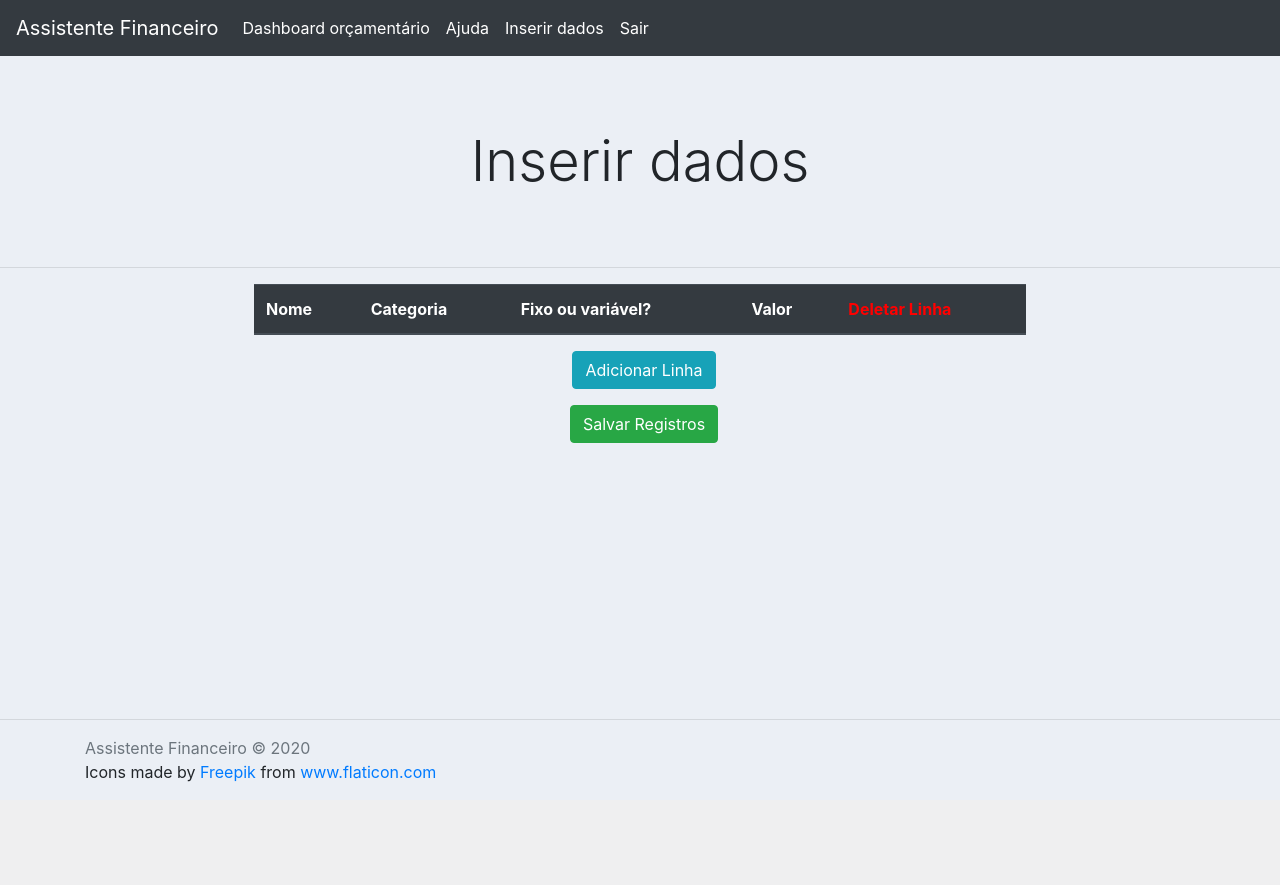
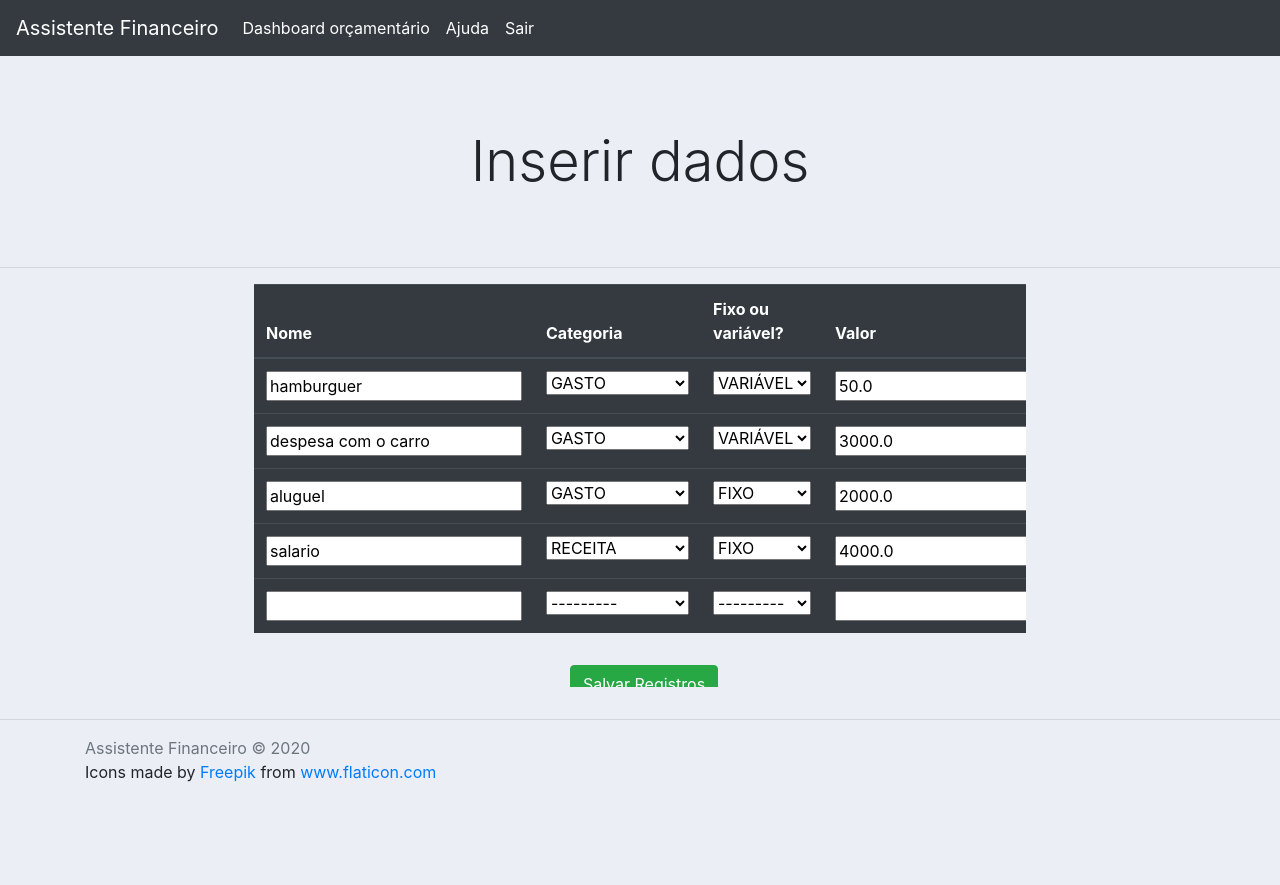
Before and after one commit to lobaostibich/FinancialAssistant, a Django app: page /budget/add_record/1/ in a window 1280 px wide. Before the commit the page ends 782 px from the top, so only its background shows below. Run offline with Django 3.2, Linux system fonts and the light colour scheme; a user stored in the database is signed in; data comes from the database, SQL or seed files in the repository; both versions use the stored data as it was after the commit; lists and menus that the app fills with data are empty; some libraries are stand-ins or nearby versions.

Commit message:
commiting the function of data insertion on the table named fixedValues

```diff
--- a/first_app/models.py
+++ b/first_app/models.py
@@ -40,7 +40,6 @@ class BudgetControl(models.Model):
         null=True
     )
     value = models.FloatField(
-        #default=0.0,
         null=True
     )
     month = models.CharField(
@@ -84,14 +83,12 @@ class FixedValues(models.Model):
         null=True
     )
     value = models.FloatField(
-        #default=0.0,
         null=True
     )
     fixed = models.CharField(
         max_length=12,
         choices=fixed_choices,
-        null=True,
-        default=fixed_choices[0][0]
+        null=True
     )
     date_created = models.DateTimeField(
         auto_now_add=True,
--- a/first_app/templates/first_app/add_records.html
+++ b/first_app/templates/first_app/add_records.html
@@ -17,6 +17,7 @@
     <div class="col">
         <form method="POST" action="">
             {% csrf_token %}
+            {{ formset.management_form }}
 
             <div class="col-md">
                 <div class="table-responsive">
@@ -27,20 +28,30 @@
                                 <th scope="col">Categoria</th>
                                 <th scope="col">Fixo ou variável?</th>
                                 <th scope="col">Valor</th>
-                                <th style="color:red" scope="col">Deletar Linha</th>
+                                <th style="color:red; text-align: center;" scope="col">Deletar Linha</th>
                             </tr>
                         </thead>
                         <tbody>
-                            {% for register in registers %}
-                                <p style="display:none;">
-                                    {{register.user}}
-                                </p>
+                            {% for form in formset %}
                                 <tr>
-                                    <td>{{register.name}}</td>
-                                    <td>{{register.category}}</td>
-                                    <td>{{register.fixed}}</td>
-                                    <td>{{register.value}}</td>
-                                    <td><button class="delete-row" onclick="deleteRow(this)"><img id="trash" src="{% static 'images/delete.png' %}" width="24" height="24"></button></td>
+                                    <td style="display:none;">
+                                        {{form.id}}
+                                    </td>
+                                    <td>
+                                        {{form.name}}
+                                    </td>
+                                    <td>
+                                        {{form.category}}
+                                    </td>
+                                    <td>
+                                        {{form.fixed}}
+                                    </td>
+                                    <td>
+                                        {{form.value}}
+                                    </td>
+                                    <td style="text-align: center;">
+                                        {{form.DELETE}}
+                                    </td>
                                 </tr>
                             {% endfor %}
                         </tbody>
@@ -49,16 +60,17 @@
             </div>
             <div class="d-flex justify-content-center links">
                 <a class="ml-2">
-                    <button type="button" class="btn btn-info" onclick="addRow()">
-                        Adicionar Linha
-                    </button>
-                </a>
-            </div>
-            <div class="d-flex justify-content-center links">
-                <a href="" class="ml-2">
                     <div class="d-flex justify-content-center mt-3 login_container">
                         <input class="btn btn-success" type="submit" value="Salvar Registros">
                     </div>
+                </a>
+            </div>
+            <br>
+            <div class="d-flex justify-content-center links">
+                <a href="{% url 'budget' %}" class="ml-2">
+                    <button type="button" class="btn btn-info">
+                        Visualizar Dashboard
+                    </button>
                 </a>
             </div>
             <br>
@@ -66,6 +78,6 @@
     </div>
 </div>
 
-<script src="{% static '/js/add_delete_row.js' %}"></script>
+<!-- <script src="{% static '/js/add_delete_row.js' %}"></script> -->
 
 {% endblock %}
--- a/first_app/templates/first_app/budget_control.html
+++ b/first_app/templates/first_app/budget_control.html
@@ -68,7 +68,7 @@
             </h5>
             <hr>
             <div class="table-responsive">
-                <a class="btn btn-primary btn-hover btn-block" href="{% url 'add' %}">
+                <a class="btn btn-primary btn-hover btn-block" href="">
                     Add records
                 </a>
                 <table class="table table-dark">
--- a/first_app/templates/first_app/navbar.html
+++ b/first_app/templates/first_app/navbar.html
@@ -22,11 +22,6 @@
                 </a>
             </li>
             <li class="nav-item active">
-                <a class="nav-link" href="{% url 'add' %}">
-                    Inserir dados
-                </a>
-            </li>
-            <li class="nav-item active">
                 <a class="nav-link" href="{% url 'logout' %}">
                     Sair
                 </a>
--- a/first_app/urls.py
+++ b/first_app/urls.py
@@ -4,7 +4,7 @@ from . import views
 
 urlpatterns = [
     path("dashboard/", views.budget_control, name="budget"),
-    path("add_record/<str:pk>/", views.add_record, name="add"),
+    path("add_record/<user_id>/", views.add_record, name="add"),
     path("update_record/<str:pk>/", views.update_record, name="update"),
     path("delete_record/<str:pk>/", views.delete_record, name="delete"),
     path("help/", views.help_view, name="help")
--- a/first_app/views.py
+++ b/first_app/views.py
@@ -8,13 +8,17 @@ from django.db.models import Sum
 
 from first_app.models import BudgetControl, FixedValues
 from users.forms import BudgetControlForm, FixedValuesForm
+from django.forms import inlineformset_factory
 from users.decorators import unauthenticated_user
 
 
 @unauthenticated_user
 def help_view(request):
+    user_id = request.user.id
+
     context = {
-        'username':request.user.username.capitalize()
+        'username':request.user.username.capitalize(),
+        'id': user_id
     }
     return render(request, 'first_app/help.html', context)
 
@@ -85,56 +89,32 @@ def budget_control(request):
     })
 
 @unauthenticated_user
-def add_record(request, pk):
-    '''
+def add_record(request, user_id):
+    user = User.objects.get(pk=user_id)
+
     AddRecordFormSet = inlineformset_factory(User,
-                                             BudgetControl,
-                                             extra=10,
+                                             FixedValues,
+                                             extra=1,
+                                             can_delete=True,
                                              fields=('name',
                                                      'category',
                                                      'value',
-                                                     'month'))
-    '''
-    record = User.objects.get(id=pk)
-    form = FixedValuesForm(instance=record)
+                                                     'fixed'))
 
     if request.method == "POST":
-        form = FixedValuesForm(request.POST, instance=record)
-        if form.is_valid():
-            form.save()
-            return redirect('budget')
+        formset = AddRecordFormSet(request.POST, instance=user)
+        if formset.is_valid():
+            formset.save()
+            return redirect('add', user_id=user.id)
+        else:
+            #parte para imprimir no terminal se houver algum erro na validação do formset
+            print(formset.errors)
 
-    context = {'form':form,'record':record}
+    formset = AddRecordFormSet(instance=user)
+
+    context = {'formset': formset}
 
     return render(request, 'first_app/add_records.html', context)
-
-    # tem que ver o video 11 do you tube para tentar passar o id na chamada da url do add na navbar
-
-    #para trazer os registros do banco de dados apenas
-    '''
-    #gets record from the database
-    fixed_registers = FixedValues.objects.filter(user=request.user)
-
-    return render(request, 'first_app/add_records.html', {
-        'registers' : fixed_registers
-    })
-    '''
-    #para abrir um campo de inserção apenas
-    '''
-    record = FixedValues(user=request.user)
-    #formset = AddRecordFormSet(instance=record)
-    forms = FixedValuesForm(instance=record)
-    if request.method == "POST":
-        forms = FixedValuesForm(request.POST, instance=record)
-        #formset = AddRecordFormSet(request.POST, instance=record)
-        if forms.is_valid():
-            forms.save()
-            return redirect('budget')
-
-    context = {'forms':forms}
-
-    return render(request, 'first_app/add_records.html', context)
-    '''
 
 #O update agora tem que ser feito em uma janela diferente
 @unauthenticated_user
--- a/static/js/add_delete_row.js
+++ b/static/js/add_delete_row.js
@@ -10,15 +10,17 @@ function addRow() {
 
     var newRow = table.insertRow(table.rows.length);
 
-    var cel1 = newRow.insertCell(0);
+    var cel1 = newRow.insertCell(0).style.display="none";
     var cel2 = newRow.insertCell(1);
     var cel3 = newRow.insertCell(2);
     var cel4 = newRow.insertCell(3);
     var cel5 = newRow.insertCell(4);
+    var cel6 = newRow.insertCell(5);
 
-    cel1.innerHTML = "linha 1";
-    cel2.innerHTML = "linha 2";
-    cel3.innerHTML = "linha 3";
-    cel4.innerHTML = "linha 4";
-    cel5.innerHTML = "<button class='delete-row' onclick='deleteRow(this)'><img id='trash' src='/static/images/delete.png' width='24' height='24'></button>";
+    cel1.innerHTML = "{{form.id}}";
+    cel2.innerHTML = "{{form.name}}";
+    cel3.innerHTML = "{{form.category}}";
+    cel4.innerHTML = "{{form.fixed}}";
+    cel5.innerHTML = "{{form.value}}";
+    cel6.innerHTML = "{{form.DELETE}}";
 }
```
Also changed, not shown: first_app/templates/first_app/help.html (+6 -14 lines), db.sqlite3, first_app/migrations/0013_auto_20200925_0016.py (added).
